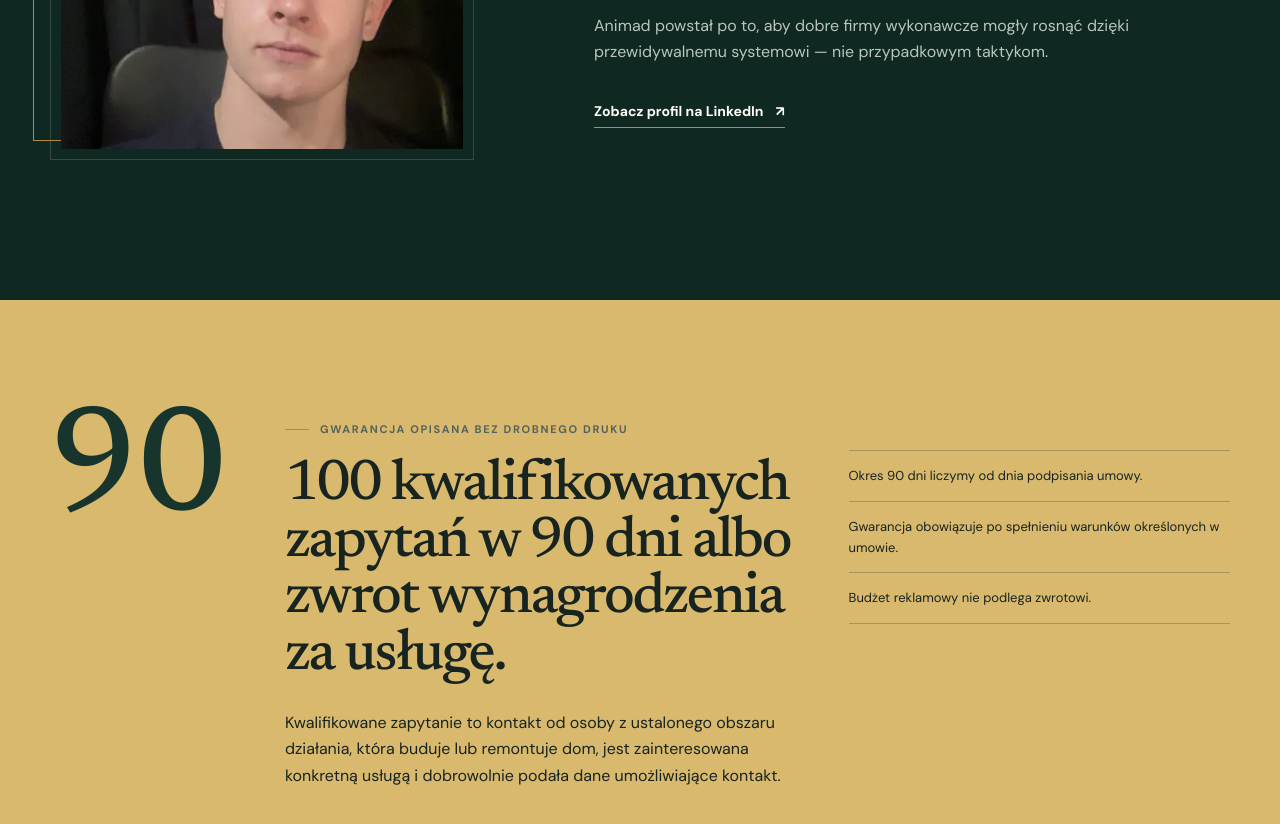
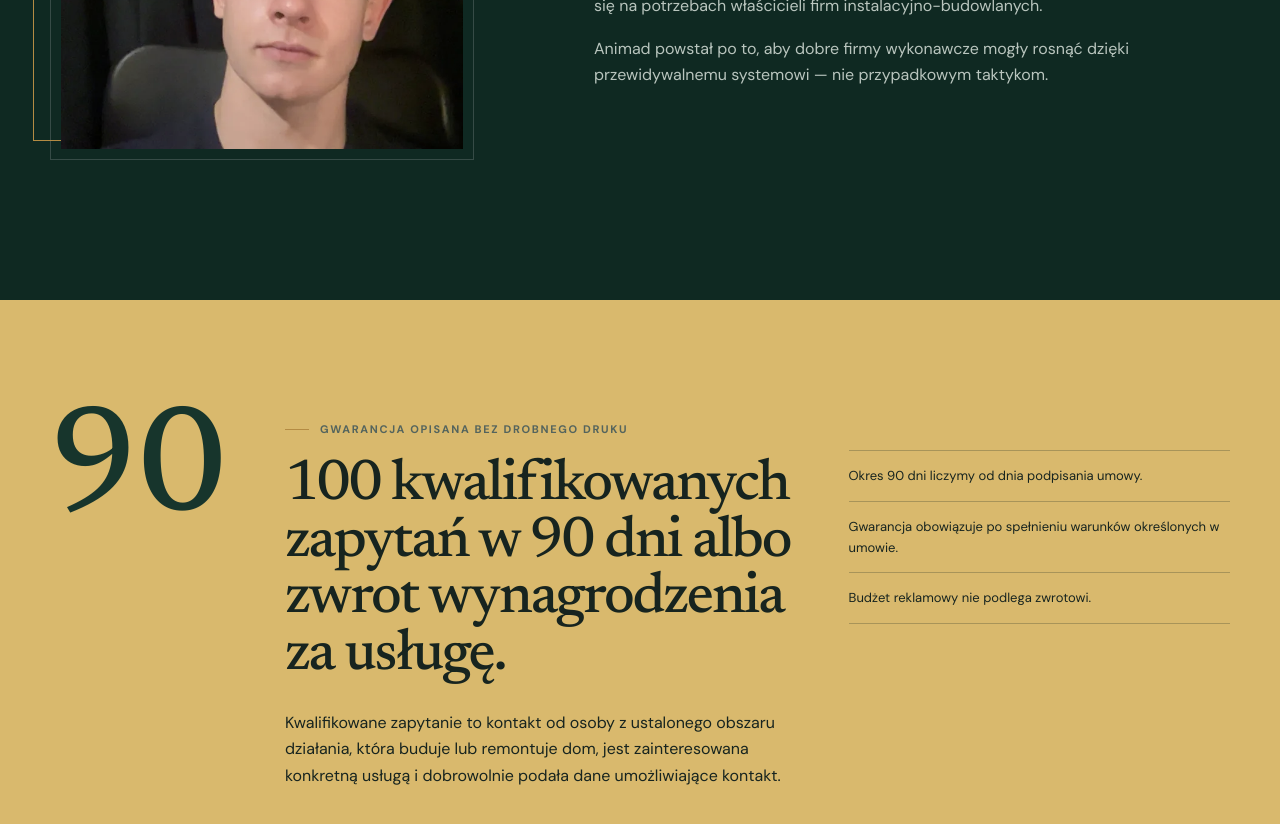
Before and after one commit to pawel849/strona-internetowa, a website: page index.html in a window 1280 px wide. Shown: the part 7549-8373 px from the top of the page. Drawn offline with Linux system fonts and the light colour scheme.

Commit message:
chore: remove LinkedIn link from founder section

```diff
--- a/index.html
+++ b/index.html
@@ -252,7 +252,6 @@
           <p class="founder-lead">Strateg marketingowy i specjalista płatnych kampanii, który łączy myślenie biznesowe z możliwościami technologii.</p>
           <p>Od ponad dwóch lat projektuje kampanie, komunikację i materiały sprzedażowe. Zaczynał w branży infoproduktów, pracował przy projektach SaaS, a dziś koncentruje się na potrzebach właścicieli firm instalacyjno-budowlanych.</p>
           <p>Animad powstał po to, aby dobre firmy wykonawcze mogły rosnąć dzięki przewidywalnemu systemowi — nie przypadkowym taktykom.</p>
-          <a class="text-link light-link" href="https://www.linkedin.com/in/paul-martwicki-80845a3a9/?locale=pl" target="_blank" rel="noopener">Zobacz profil na LinkedIn <span aria-hidden="true">↗</span></a>
         </div>
       </div>
     </section>
```
